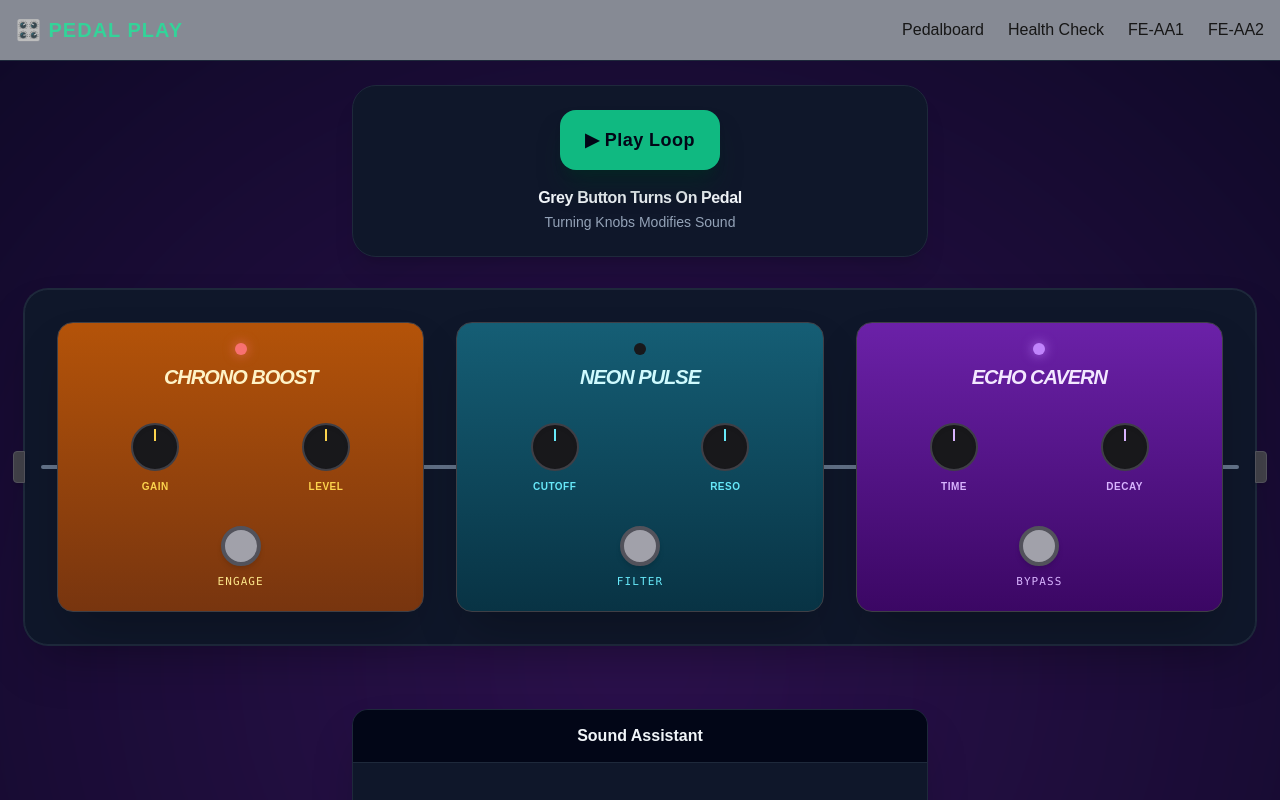
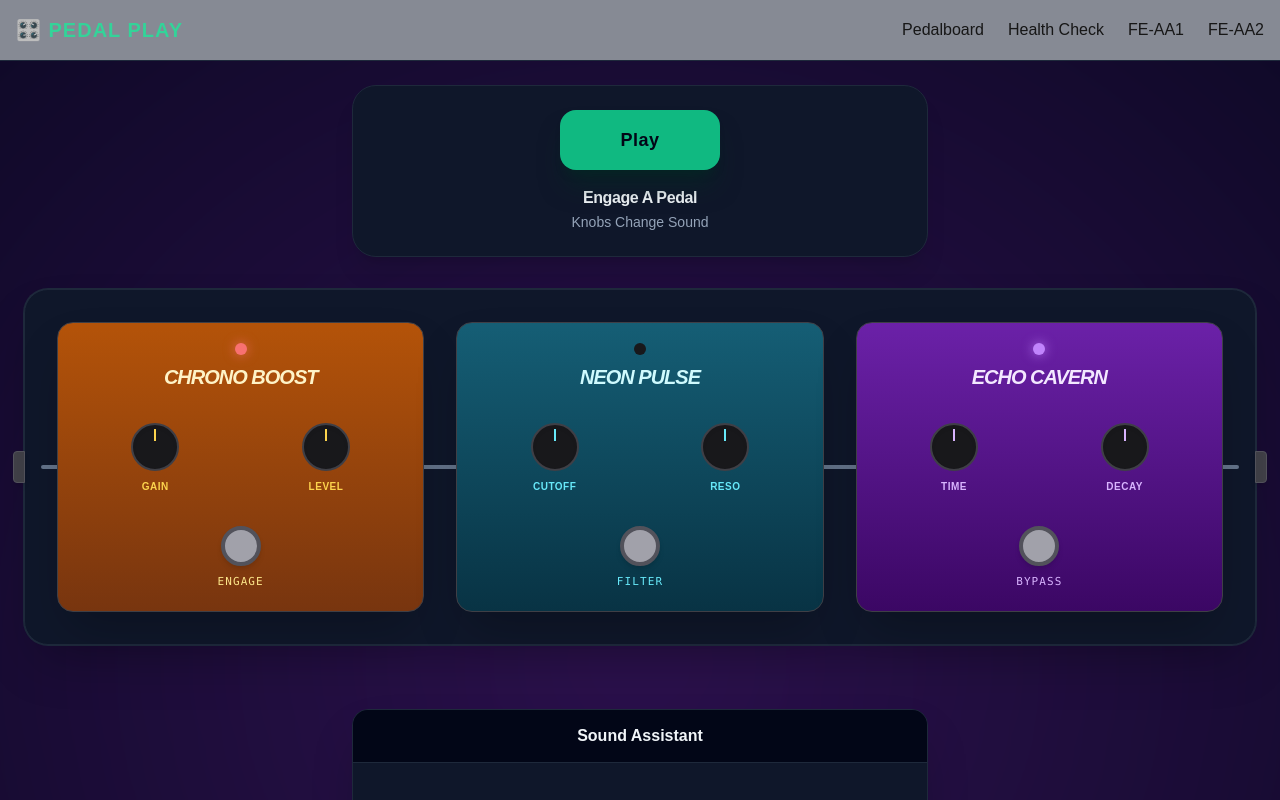
Before and after one commit to SeanAverS/flyrank-capstone, a Next.js app: page / in a window 1280 px wide. Shown: the top 800 px of the page. Built offline with nearby package versions, Linux system fonts and the light colour scheme.

Commit message:
chore: simplify instruction text

```diff
--- a/app/page.tsx
+++ b/app/page.tsx
@@ -171,12 +171,12 @@ export default function Home() {
               : "bg-emerald-500 hover:bg-emerald-400 text-slate-950 shadow-emerald-950/50"
             }`}
         >
-          {isPlaying ? "⏹ Pause" : "▶ Play Loop"}
+          {isPlaying ? "Pause" : "Play"}
         </button>
 
         <div className="mt-4 text-center">
-          <h2 className="text-md font-bold tracking-tight text-slate-100">Grey Button Turns On Pedal</h2>
-          <p className="text-slate-400 text-sm mt-0.5">Turning Knobs Modifies Sound</p>
+          <h2 className="text-md font-bold tracking-tight text-slate-100">Engage A Pedal</h2>
+          <p className="text-slate-400 text-sm mt-0.5">Knobs Change Sound</p>
         </div>
       </div>
 
```
